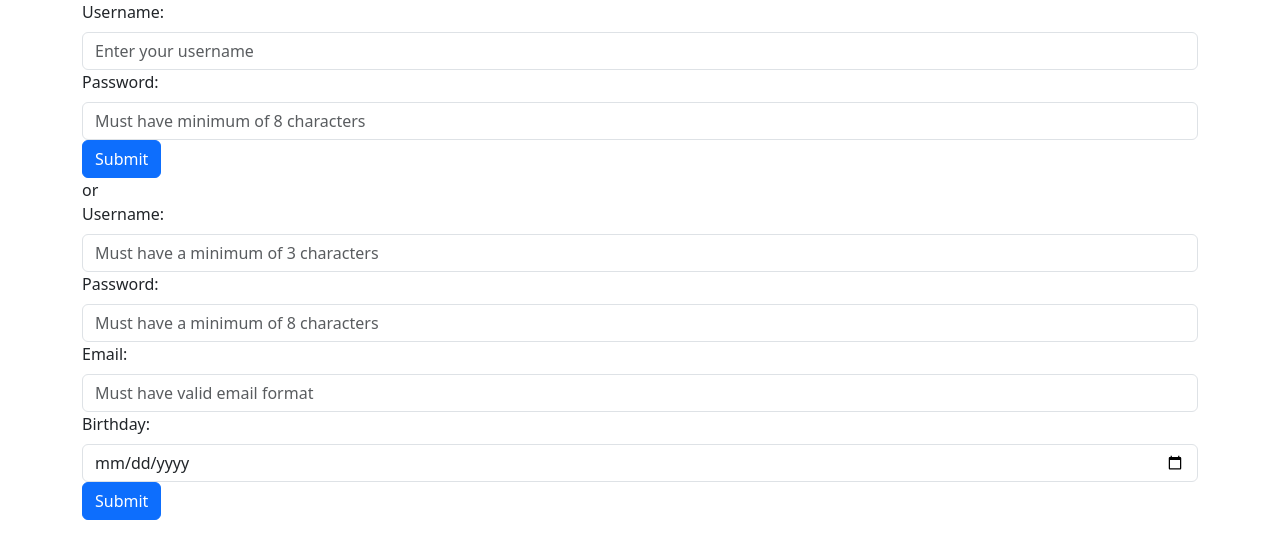
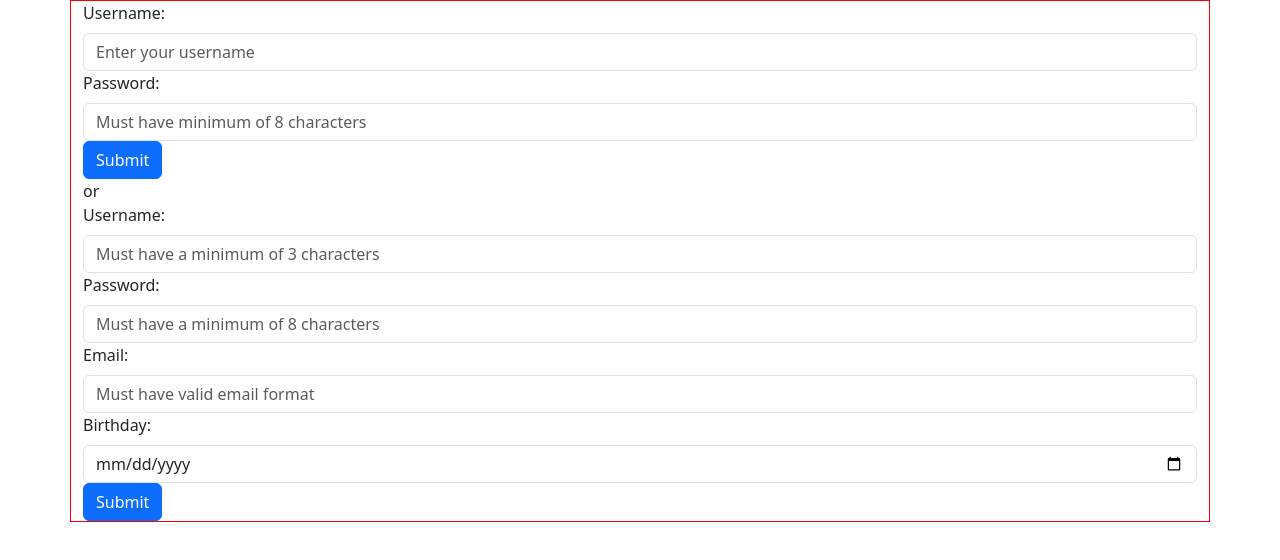
Before and after one commit to MrTeacher787/myFlix-client, a React (Vite) app: page / in a window 1280 px wide. Shown: the top 560 px of the page. Built offline with nearby package versions, Linux system fonts and the light colour scheme.

Commit message:
Update index.jsx
added red border

```diff
--- a/src/index.jsx
+++ b/src/index.jsx
@@ -15,7 +15,7 @@ import Container from 'react-bootstrap/Container';
 // Main component (will eventually use all the others)
 const MyFlixApplication = () => {
     return (
-      <Container>
+      <Container style={{ border: "1px solid red" }}>
         <MainView />
       </Container>
     );
```
